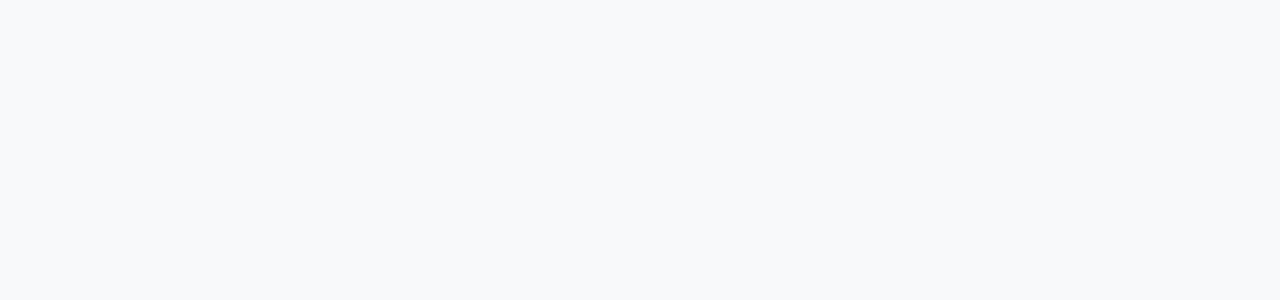
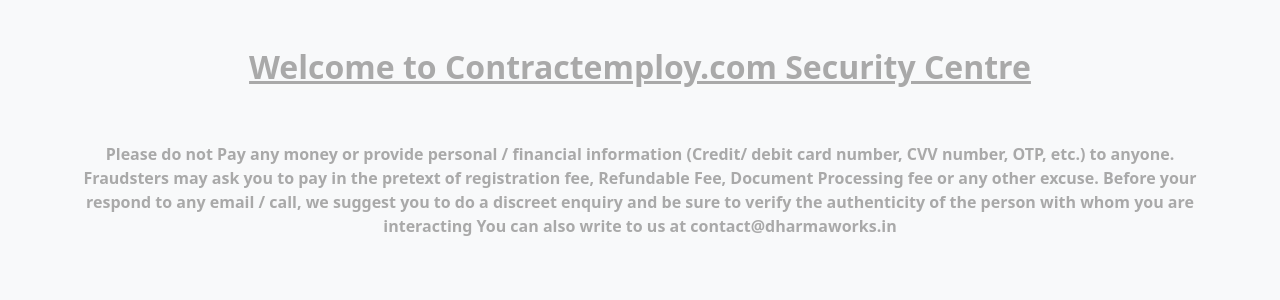
Before and after one commit to krutarth45/ContractEmployeeCom, a React (Create React App) app in the folder frontend/: page /fraud-alert in a window 1280 px wide. Before the commit this address had no page. Shown: the top 300 px of the page. Built offline with nearby package versions, Linux system fonts and the light colour scheme; the HTML template or start-up script is replaced by a standard one.

Commit message:
Added fraud and grievances page.

```diff
--- a/frontend/src/App.js
+++ b/frontend/src/App.js
@@ -4,12 +4,16 @@
 import './App.css';
 import Home from './pages/Home';
 import Complaints from './components/HomePages/Complaints';
+import Grievance from './components/HomePages/Grievance';
+import Fraud from './components/HomePages/Fraud';
 
 const App = () => {
   return (
     <Routes>
       <Route path="/" element={<Home />} exact />
       <Route path="/complaint" element={<Complaints />} />
+      <Route path="/grievance" element={<Grievance />} />
+      <Route path="/fraud-alert" element={<Fraud />} />
     </Routes>
   );
 };
--- a/frontend/src/components/Footer/Footer.css
+++ b/frontend/src/components/Footer/Footer.css
@@ -11,6 +11,10 @@
   color: #fff;
   text-decoration: none;
 }
+.footer__links a:hover {
+  color: black;
+  text-decoration: underline;
+}
 .footer__links {
   list-style: none;
   padding-left: 0;
--- a/frontend/src/components/Footer/Footer.js
+++ b/frontend/src/components/Footer/Footer.js
@@ -16,16 +16,16 @@
           <h4>LINKS</h4>
           <ul className="footer__links">
             <li>
-              <a href="/">Privacy Policy</a>
+              <a href="/privacy-policy">Privacy Policy</a>
             </li>
             <li>
               <a href="/complaint">Complaint</a>
             </li>
             <li>
-              <a href="/">Grievance</a>
+              <a href="/grievance">Grievance</a>
             </li>
             <li>
-              <a href="/">Fraud Alert</a>
+              <a href="/fraud-alert">Fraud Alert</a>
             </li>
           </ul>
         </Col>
--- /dev/null
+++ b/frontend/src/components/HomePages/Fraud.js
@@ -0,0 +1,31 @@
+import { Col, Container, Row } from 'react-bootstrap';
+import './index.css';
+const Fraud = () => {
+  return (
+    <Container>
+      <Row className="text-center my-5">
+        <Col md={12}>
+          <h2 style={{ textDecoration: 'underline', fontWeight: 'bold' }}>
+            Welcome to Contractemploy.com Security Centre
+          </h2>
+        </Col>
+      </Row>
+      <Row className="text-center">
+        <Col md={12}>
+          <p className="fw-bold">
+            Please do not Pay any money or provide personal / financial
+            information (Credit/ debit card number, CVV number, OTP, etc.) to
+            anyone. Fraudsters may ask you to pay in the pretext of registration
+            fee, Refundable Fee, Document Processing fee or any other excuse.
+            Before your respond to any email / call, we suggest you to do a
+            discreet enquiry and be sure to verify the authenticity of the
+            person with whom you are interacting You can also write to us at
+            contact@dharmaworks.in
+          </p>
+        </Col>
+      </Row>
+    </Container>
+  );
+};
+
+export default Fraud;
--- /dev/null
+++ b/frontend/src/components/HomePages/Grievance.js
@@ -0,0 +1,25 @@
+import { Col, Container, Row } from 'react-bootstrap';
+import './index.css';
+const Grievance = () => {
+  return (
+    <Container>
+      <Row className="text-center my-5">
+        <Col md={12}>
+          <h2 style={{ textDecoration: 'underline', fontWeight: 'bold' }}>
+            Grievance/Status
+          </h2>
+        </Col>
+      </Row>
+      <Row className="text-center">
+        <Col md={12}>
+          <p className="fw-bold">
+            Please tell us the reason for your Grievance/concern. Write to us
+            with your Grievance/concern in detail. contact@dharmaworks.in
+          </p>
+        </Col>
+      </Row>
+    </Container>
+  );
+};
+
+export default Grievance;
```
